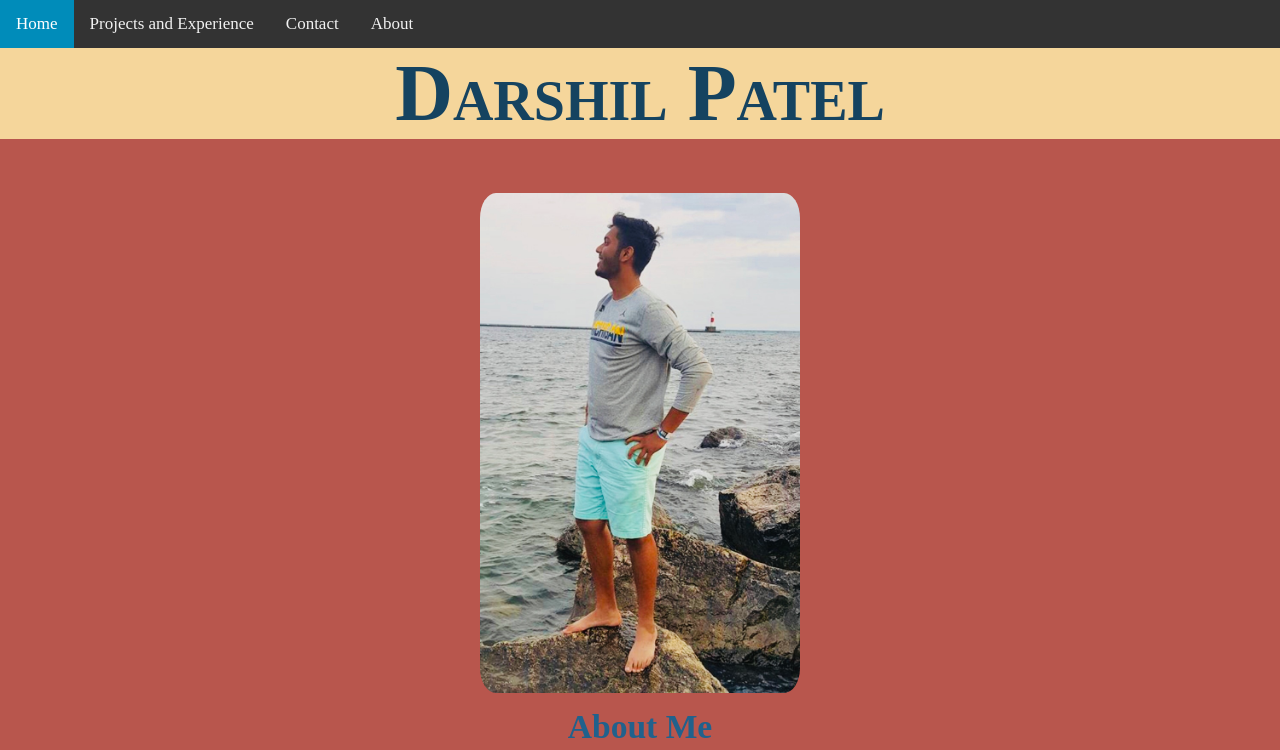
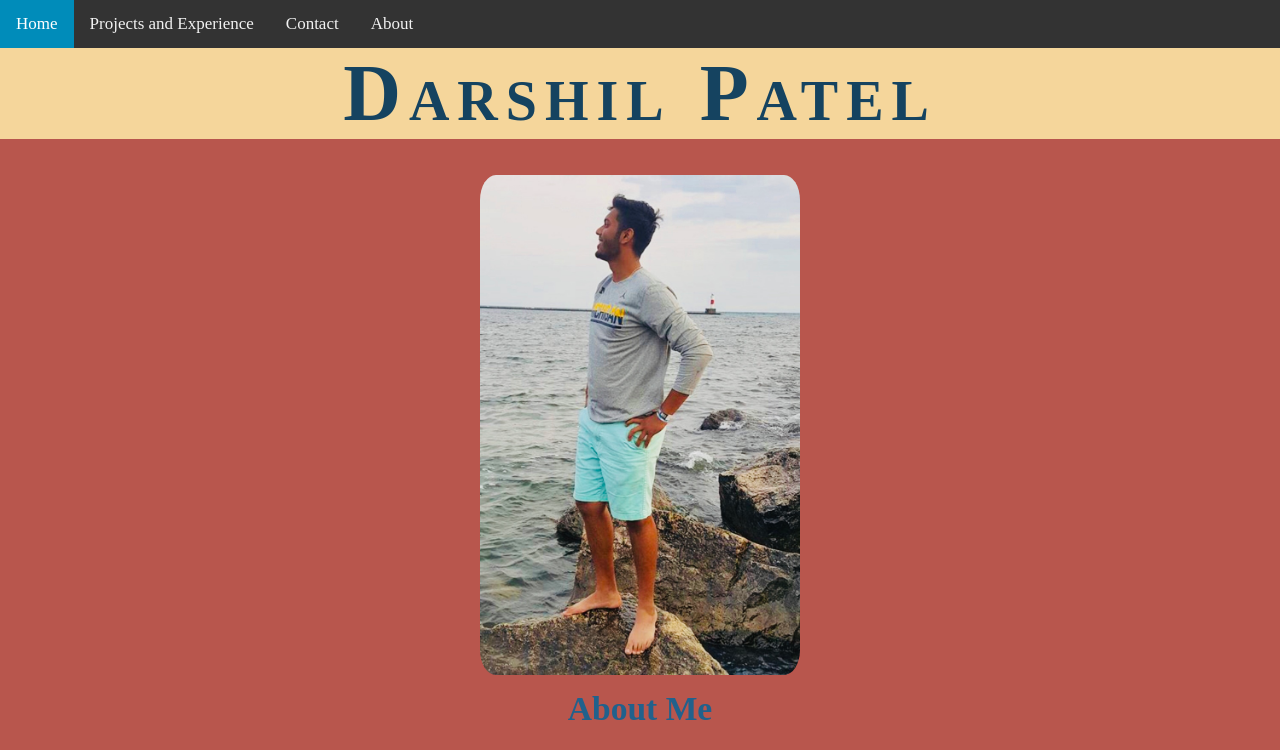
Before and after one commit to pateldar/pateldar.github.io, a plain HTML site: page index.html in a window 1280 px wide. Shown: the top 750 px of the page. Drawn offline with Linux system fonts and the light colour scheme; a web font is replaced by a local one.

Commit message:
Update index.html

```diff
--- a/index.html
+++ b/index.html
@@ -70,7 +70,10 @@
 </div>
 
 
+   	<div class="typewriter">
     <h1 align="middle" style="background-color:#f5d69b;color:#154360;font-family: raleway; font-size: 500%;font-variant: small-caps; margin-top: 0px">Darshil Patel</h1></div>
+<br>
+<br>
     <center><img src="IMG_1122.jpg" width = auto height = "500" align="center" style=" padding-bottom:-30px; border-radius: 5%;" ></center>
     <center><h3 style="margin-top: 15px;font-size:210%; font-family: raleway; color:#21618c";>About Me</h3>
     <center><section><p style="margin-top:-25px;font-size: 150%">I am currently a Junior at the University of Michigan studying Computer Engineering. I was born in India and moved to America at the age of 5. Growing up in the suburbs of Michigan not too far from the Motor City has really impacted my interests. I have been a car enthusiast since childhood and would ultimately like to put my passion and career together and work in the automotive industry. When I first came to college, I was forced to take an introductory programming course. To my surprise, my interest in computer science spiked. Because of this, I recently took a more intensive course and gained a greater passion for coding. I also love expressing my culture and have joined the Indian Amercian Student Association. From my experiences I have developed many skills and learned various things, however I am excited to continue making new memories and learning even more!</p></section></center>
```
